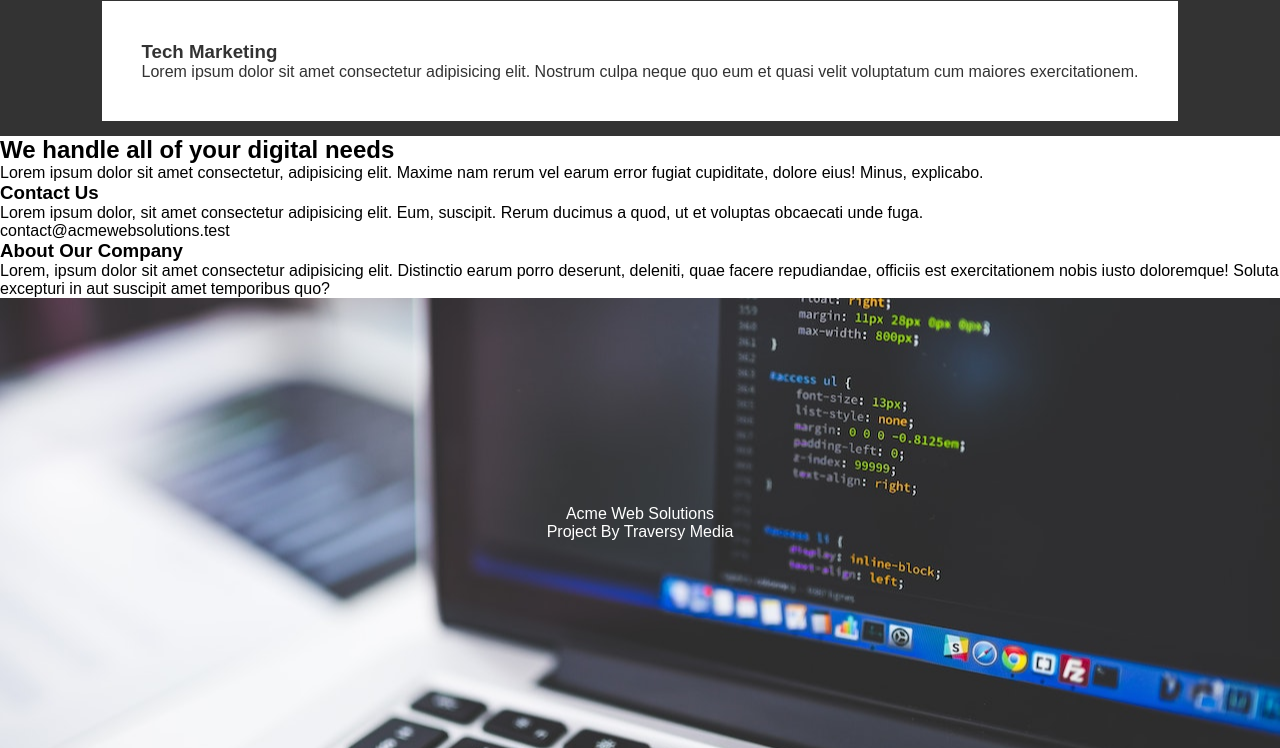
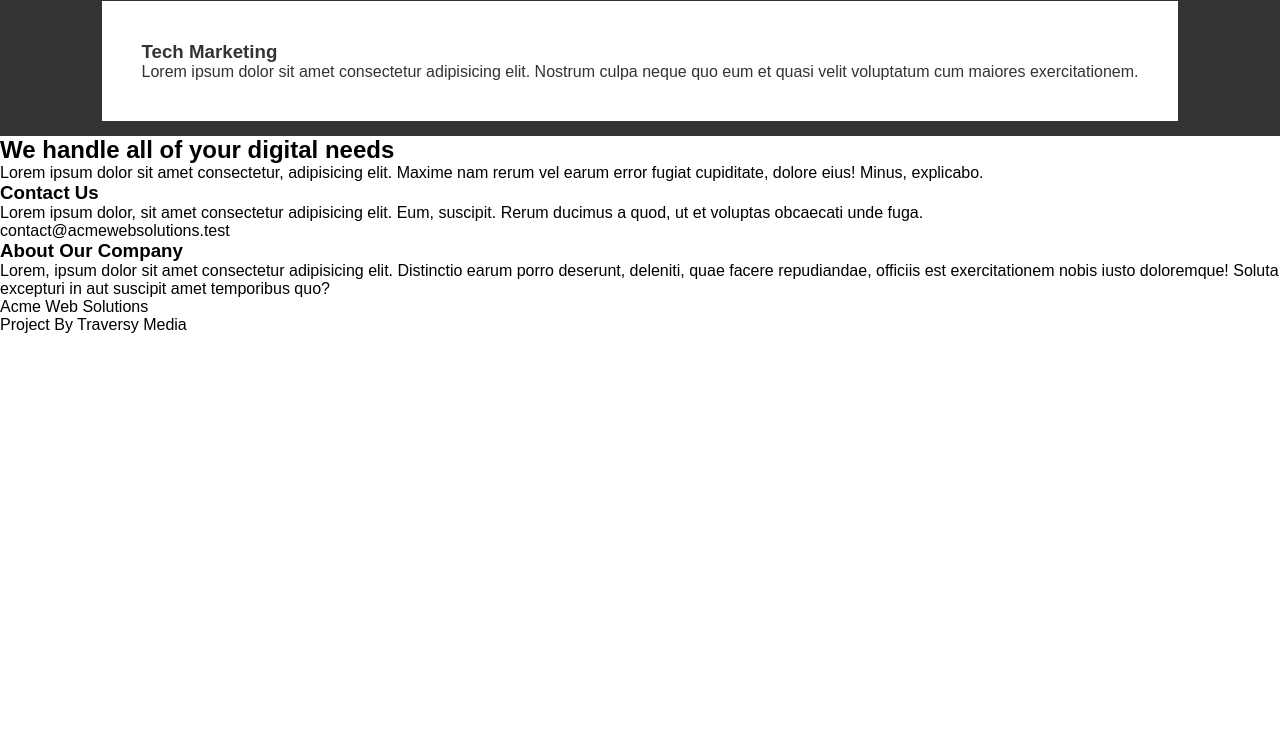
Before and after one commit to giuliofernandes/projeto-landing-page, a plain HTML site: page index.html in a window 1280 px wide. Shown: the part 2210-2958 px from the top of the page. After the commit the page ends 2544 px from the top, so only its background shows below. Drawn offline with Linux system fonts and the light colour scheme.

Commit message:
Update index.html

```diff
--- a/index.html
+++ b/index.html
@@ -49,19 +49,19 @@
             <p>Lorem ipsum dolor sit amet consectetur, adipisicing elit. Maxime nam rerum vel earum error fugiat cupiditate, dolore eius! Minus, explicabo.</p>
         </section>
         <section id="d">
-            <div>
+            <div id="caixa1">
                 <h3>Contact Us</h3>
                 <p>Lorem ipsum dolor, sit amet consectetur adipisicing elit. Eum, suscipit. Rerum ducimus a quod, ut et voluptas obcaecati unde fuga.</p>
-                <p>contact@acmewebsolutions.test</p>
+                <p id="email">contact@acmewebsolutions.test</p>
             </div>
-            <div>
+            <div id="caixa2">
                 <h3>About Our Company</h3>
                 <p>Lorem, ipsum dolor sit amet consectetur adipisicing elit. Distinctio earum porro deserunt, deleniti, quae facere repudiandae, officiis est exercitationem nobis iusto doloremque! Soluta excepturi in aut suscipit amet temporibus quo?</p>
-                <header>
-                    <p>Acme Web Solutions</p>
-                    <p>Project By Traversy Media</p>
-                </header>
             </div>
+                <footer>
+                    <p id="solucao">Acme Web Solutions</p>
+                    <p>Project By <span>Traversy Media</span></p>
+                </footer>
         </section>
     </main>
 </body>
```
